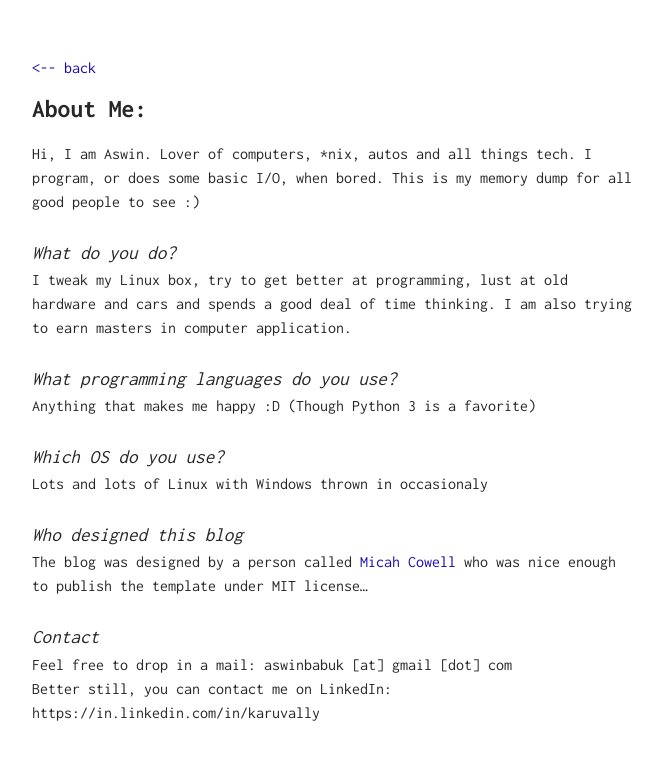
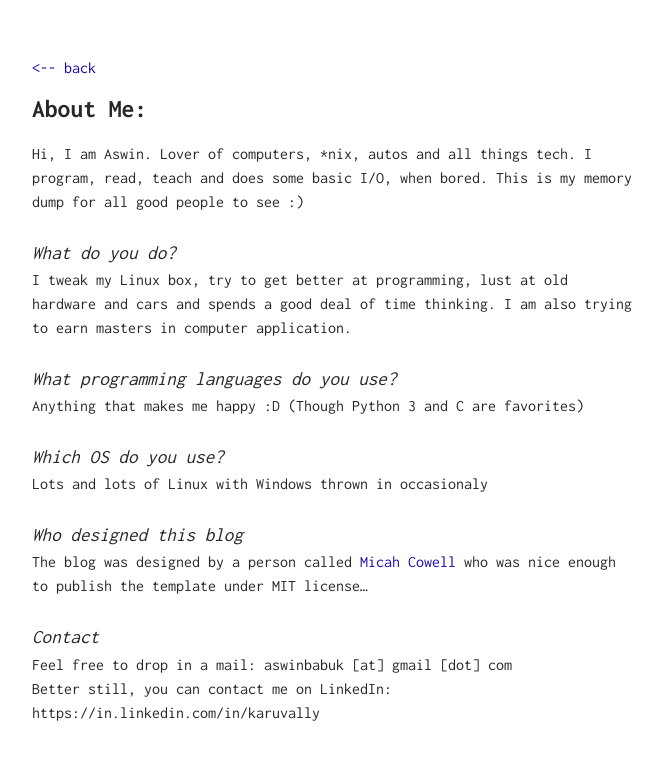
Before and after one commit to karuvally/karuvally.github.io, a Jekyll site: the page built from me/index.md, in a window 1280 px wide. Shown: the top 760 px of the page, without its empty margins (308-971 px from the left). Built offline with Jekyll 4.4.1, drawn with Linux system fonts in a browser that asks for light colours.

Commit message:
minor updates to about myself

```diff
--- a/me/index.md
+++ b/me/index.md
@@ -2,13 +2,14 @@
 layout: about
 ---
 
-Hi, I am Aswin. Lover of computers, *nix, autos and all things tech. I program, or does some basic I/O, when bored. This is my memory dump for all good people to see :)
+Hi, I am Aswin. Lover of computers, *nix, autos and all things tech. I program,
+read, teach and does some basic I/O, when bored. This is my memory dump for all good people to see :)
 
 # What do you do?
 I tweak my Linux box, try to get better at programming, lust at old hardware and cars and spends a good deal of time thinking. I am also trying to earn masters in computer application.
 
 # What programming languages do you use?
-Anything that makes me happy :D (Though Python 3 is a favorite)
+Anything that makes me happy :D (Though Python 3 and C are favorites)
 
 # Which OS do you use?
 Lots and lots of Linux with Windows thrown in occasionaly
```
